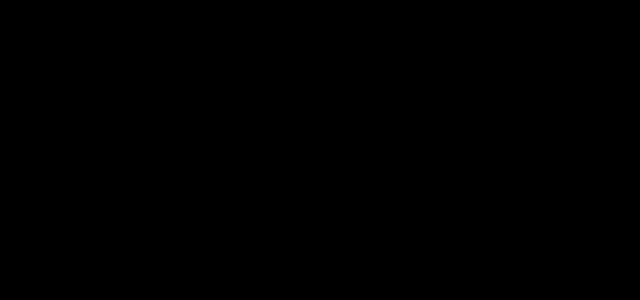
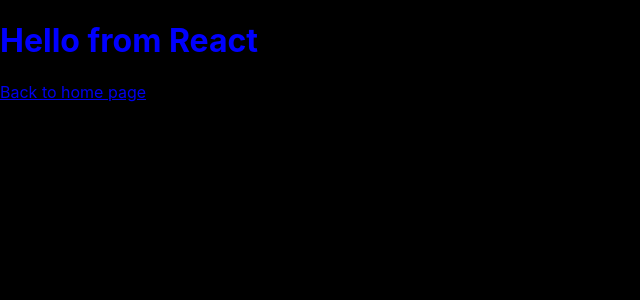
Before and after one commit to rochelle-norman/Kodflix, a React (Create React App) app: page /Alien in a window 1280 px wide. Shown: the top 300 px of the page, without its empty margins (0-640 px from the left). Built offline with nearby package versions, Linux system fonts and the light colour scheme.

Commit message:
message rendering

```diff
--- a/src/frontend/App.js
+++ b/src/frontend/App.js
@@ -14,7 +14,7 @@
       <Switch>
         <Route exact path='/' component={Home} />
         <Route exact path='/NotFound' component={NotFound} />
-        <Route exact path='/Details/:movieId' component={Details} />
+        <Route exact path='/:id' component={Details} />
         <Route exact path='/Play' component={Play} />
       </Switch>
     </BrowserRouter>
--- a/src/frontend/components/Details.js
+++ b/src/frontend/components/Details.js
@@ -8,23 +8,30 @@
     constructor(props) {
         super(props);
         this.state = {
-         movie: "Hello, this will be the details page for each Movie & TV show :",
+            title: '',
+        //  message: this.props.match.params.movieId
+        message: 'Hello from React'
+
         };
     }
 
+
     componentDidMount() {
-        let movieId = this.props.match.params.movieId;
+        let id = this.props.match.params.id;
         let movie = getMovies()
-        .find((movie) => movie.id === movieId);
+        // let title = movie.title
+        .find((movie) => movie.id === id);
        this.setState({movie})
+
     };
+
+
 
     render() {
 
         return (
             <div>
-
-                <h1>{this.state.movie.title}</h1>
+                <h1>{this.state.message}</h1>
                 <Link to='/'>Back to home page</Link>
             </div>
         );
--- a/src/frontend/views/Home.js
+++ b/src/frontend/views/Home.js
@@ -1,7 +1,7 @@
 import React from 'react';
 import Gallery from '../components/Gallery';
 import getMovies from '../components/getMovies'
-import Details from '../components/Details'
+
 
 export default function Home() {
     return (
```
